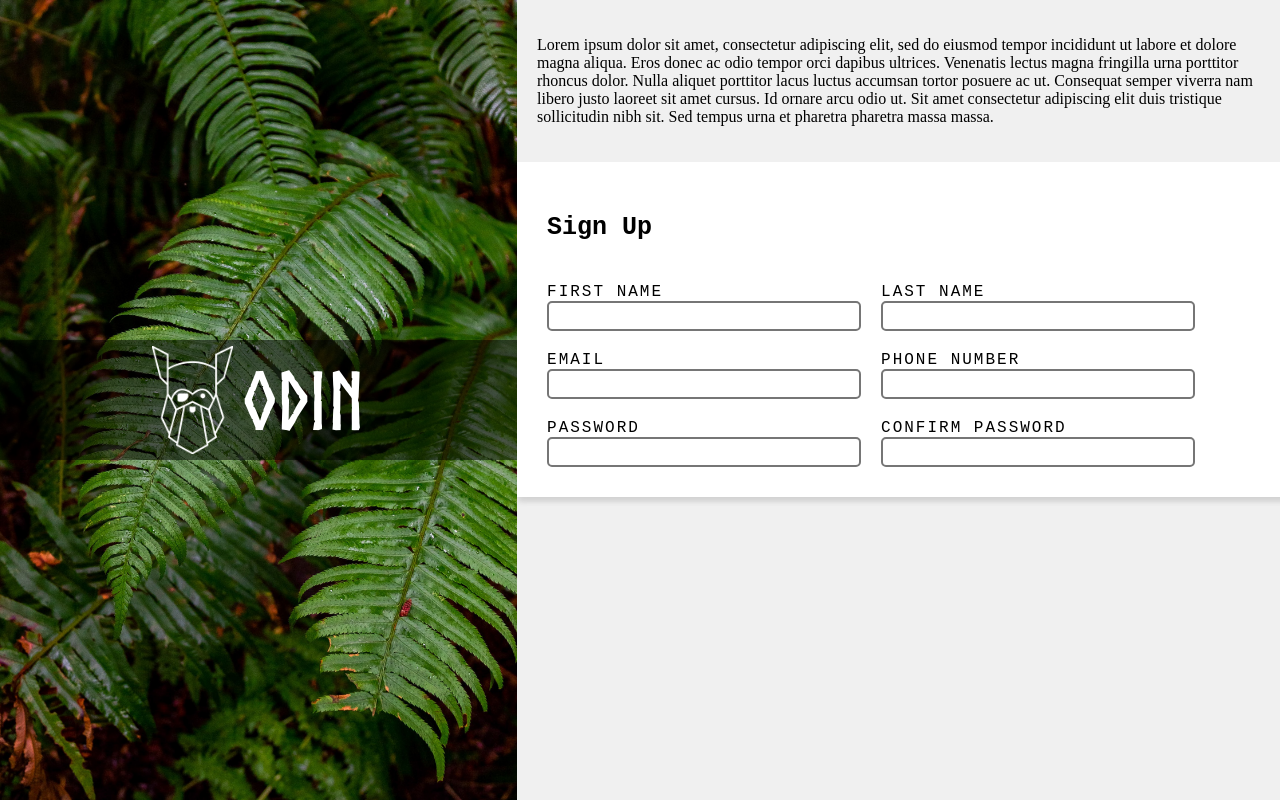
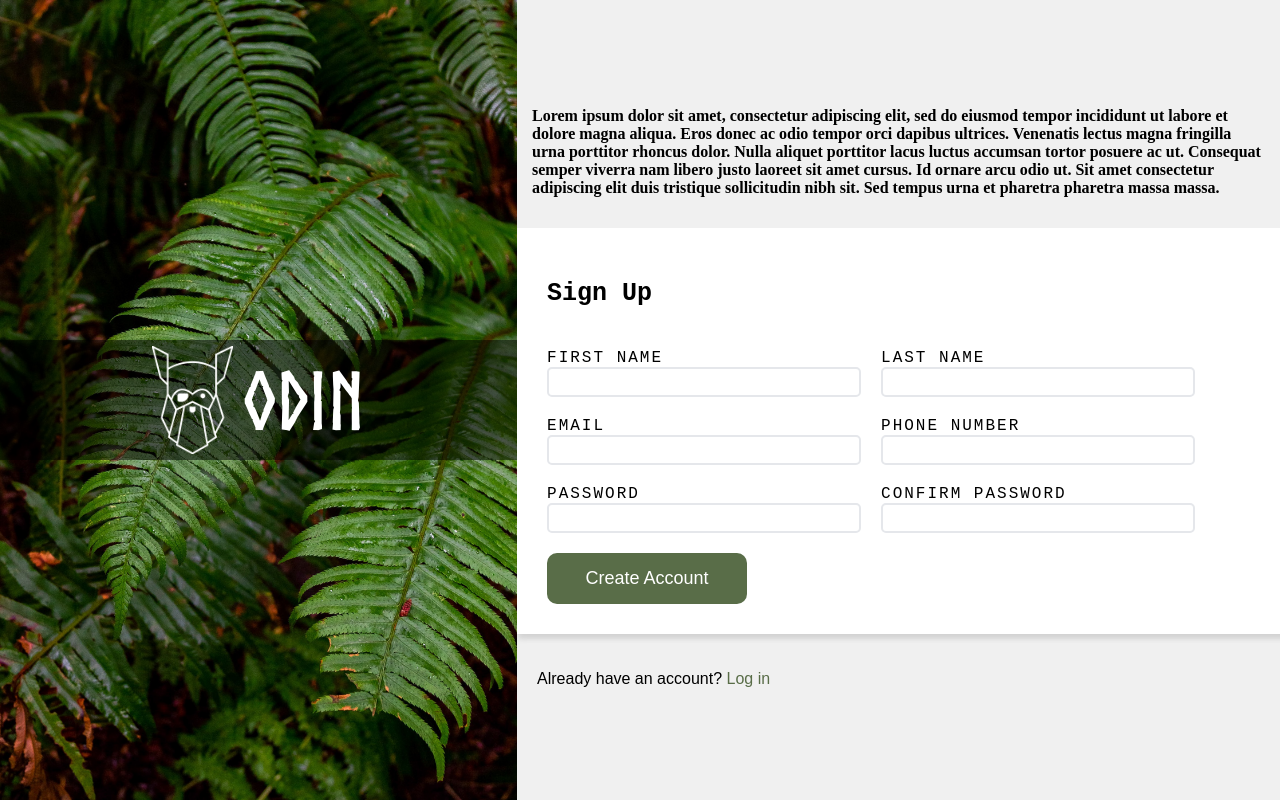
Before and after one commit to ryanmillard/sign-up-form, a plain HTML site: page index.html in a window 1280 px wide. Shown: the top 800 px of the page. Drawn offline with Linux system fonts and the light colour scheme.

Commit message:
Create account and login buttons

```diff
--- a/index.html
+++ b/index.html
@@ -16,13 +16,13 @@
             </div>
         </div>
         <main>
-            <p style="padding: 20px">Lorem ipsum dolor sit amet, consectetur adipiscing elit, sed do eiusmod tempor incididunt ut labore et dolore magna aliqua. Eros donec ac odio tempor orci dapibus ultrices. Venenatis lectus magna fringilla urna porttitor rhoncus dolor. Nulla aliquet porttitor lacus luctus accumsan tortor posuere ac ut. Consequat semper viverra nam libero justo laoreet sit amet cursus. Id ornare arcu odio ut. Sit amet consectetur adipiscing elit duis tristique sollicitudin nibh sit. Sed tempus urna et pharetra pharetra massa massa.</p>
+            <p style="padding: 15px; font-weight: bold;">Lorem ipsum dolor sit amet, consectetur adipiscing elit, sed do eiusmod tempor incididunt ut labore et dolore magna aliqua. Eros donec ac odio tempor orci dapibus ultrices. Venenatis lectus magna fringilla urna porttitor rhoncus dolor. Nulla aliquet porttitor lacus luctus accumsan tortor posuere ac ut. Consequat semper viverra nam libero justo laoreet sit amet cursus. Id ornare arcu odio ut. Sit amet consectetur adipiscing elit duis tristique sollicitudin nibh sit. Sed tempus urna et pharetra pharetra massa massa.</p>
             <div class="form-background">
                 <form>
                     <h2 class="sign-up">Sign Up</h2>
                     <div class="input-container">
                         <label for="first-name">FIRST NAME</label>
-                        <input type="text" name="first_name" id="first-name">
+                        <input type="text" name="first_name" id="first-name" required>
                     </div>
                     <div class="input-container">
                         <label for="last-name">LAST NAME</label>
@@ -30,7 +30,7 @@
                     </div>
                     <div class="input-container">
                         <label for="email">EMAIL</label>
-                        <input type="email" name="email" id="email">
+                        <input type="email" name="email" id="email" required>
                     </div>
                     <div class="input-container">
                         <label for="phone">PHONE NUMBER</label>
@@ -38,14 +38,17 @@
                     </div>
                     <div class="input-container">
                         <label for="password">PASSWORD</label>
-                        <input type="password" name="password" id="password">
+                        <input type="password" name="password" id="password" required>
                     </div>
                     <div class="input-container">
                         <label for="confirm-password">CONFIRM PASSWORD</label>
-                        <input type="password" name="confirm_password" id="confirm-password">
+                        <input type="password" name="confirm_password" id="confirm-password" required>
                     </div>
+
+                    <button type="submit">Create Account</button>
                 </form>
             </div>
+            <p style="padding:20px; font-family: Arial, Helvetica, sans-serif;">Already have an account? <span style="color: #596D48">Log in</span></p>
         </main>
     </div>
 </body>
--- a/style.css
+++ b/style.css
@@ -1,6 +1,10 @@
 @font-face {
     font-family: "Norse-Bold";
     src: url(./assets/fonts/Norse-Bold.otf);
+}
+
+:root {
+    --input-border: #E5E7EB;
 }
 
 body {
@@ -59,6 +63,7 @@ body {
 main {
     display: flex;
     flex-direction: column;
+    justify-content: center;
 
     background-color: #f0f0f0;
     width: min(90%, 850px)
@@ -91,7 +96,7 @@ form {
     flex-direction: row;
     flex-wrap: wrap;
     height: fit-content;
-    width: min(100%, 800px);
+    width: min(100%, 680px);
 }
 
 .form-background {
@@ -117,10 +122,18 @@ input {
     padding: 5px;
     border-radius: 5px;
     border-style: solid;
+    border-color: var(--input-border);
     width: 300px;
     height: 1rem;
 }
 
-input:invalid {
-    border-color: red;
+button[type="submit"] {
+    padding: 15px;
+    width: 200px;
+    font-size: 18px;
+    margin: 10px;
+    background-color: #596D48;
+    color: white;
+    border-radius: 10px;
+    border-style: none;
 }
```
